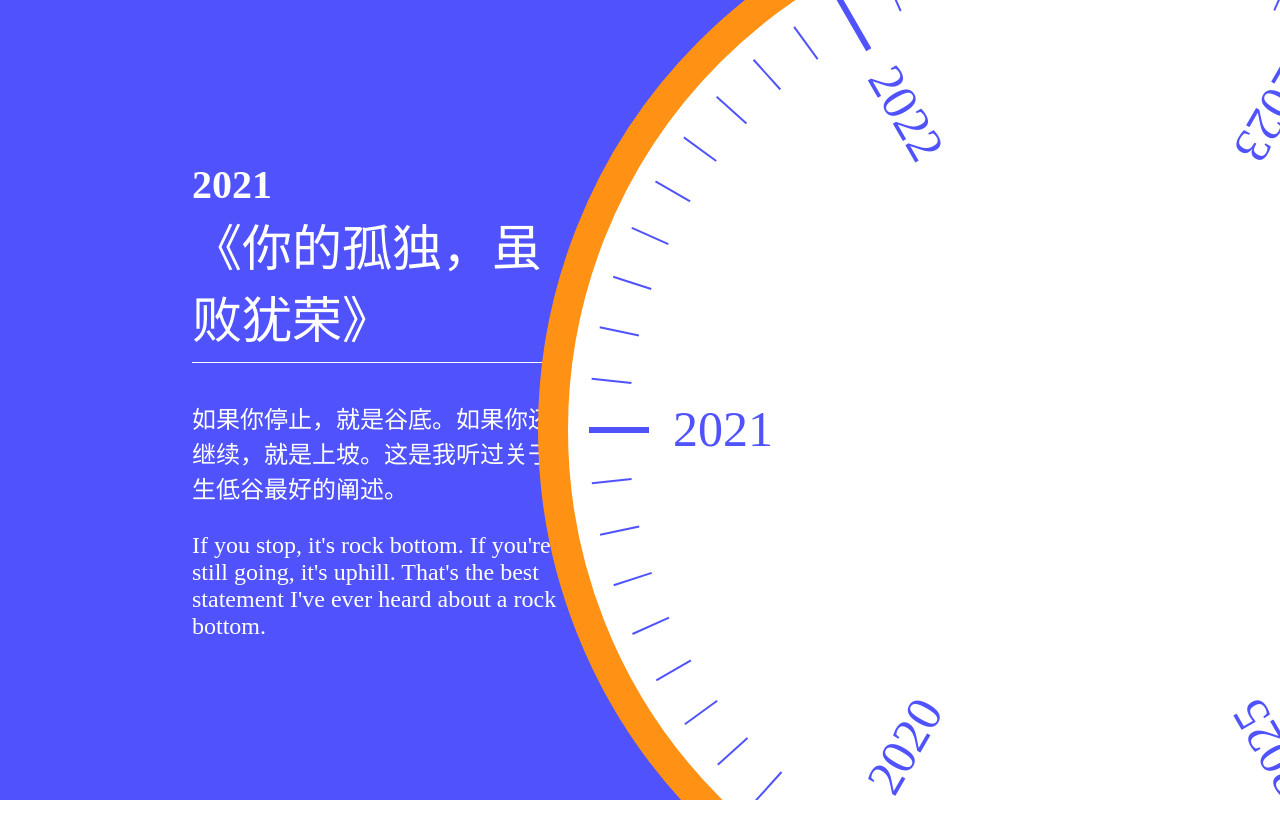
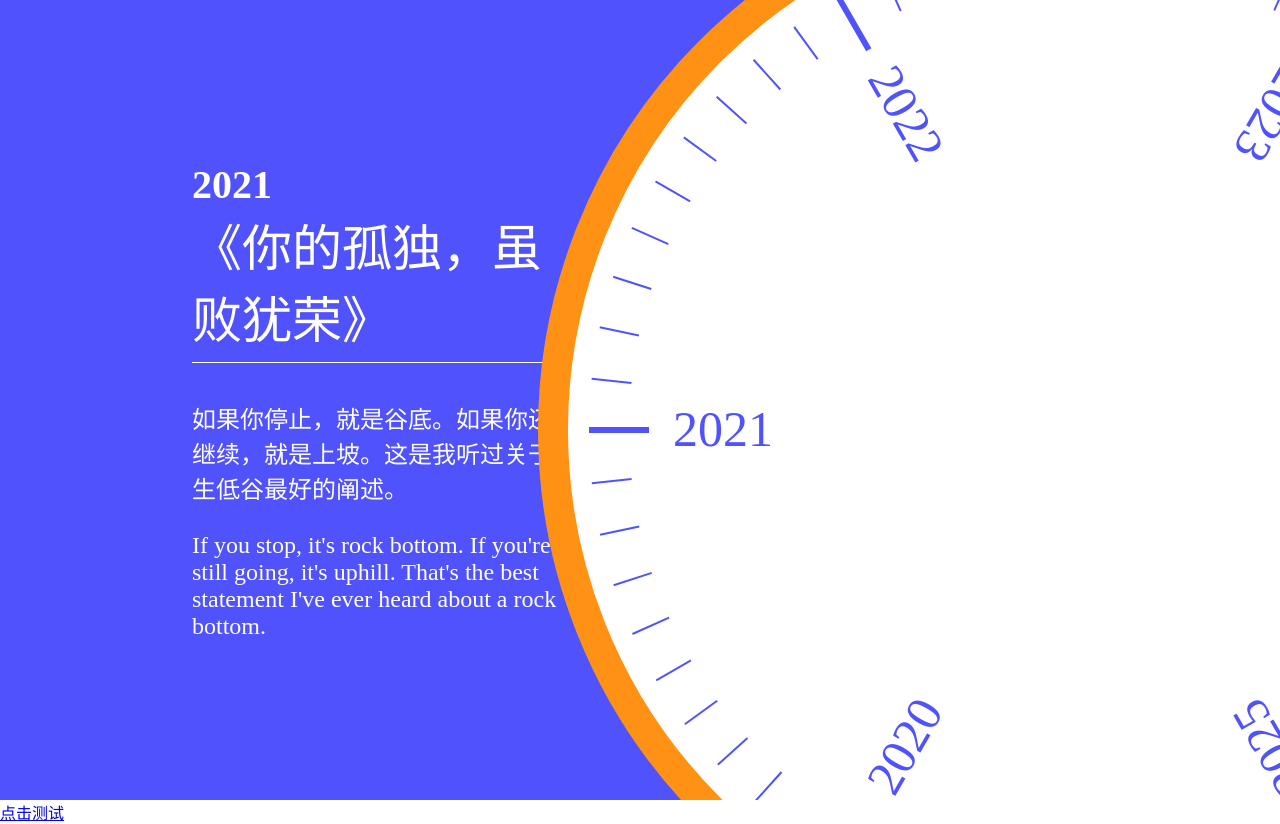
Before and after one commit to haohaoxinsheng/lucklyday.github.io, a plain HTML site: page index.html in a window 1280 px wide. Before the commit the page ends 800 px from the top, so only its background shows below. Drawn offline with Linux system fonts and the light colour scheme; some icons are missing; a web font is replaced by a local one.

Commit message:
Update index.html

```diff
--- a/index.html
+++ b/index.html
@@ -297,6 +297,8 @@
             clock.style.transform = `rotate(${degree}deg)`;
         }
     </script>
+        <a href="haohaoxinsheng/lucklyday.github.io/text">点击测试</a>
+
 </body>
 
 </html>
```
